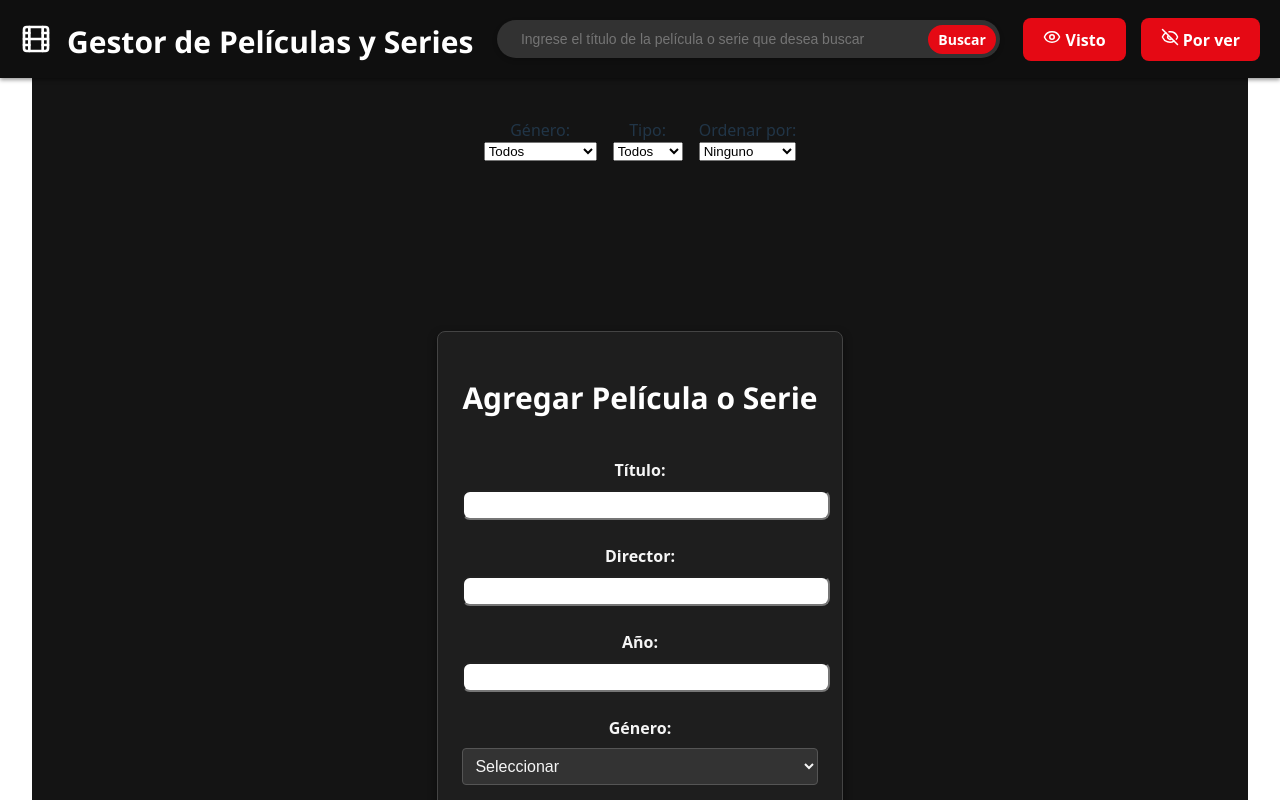
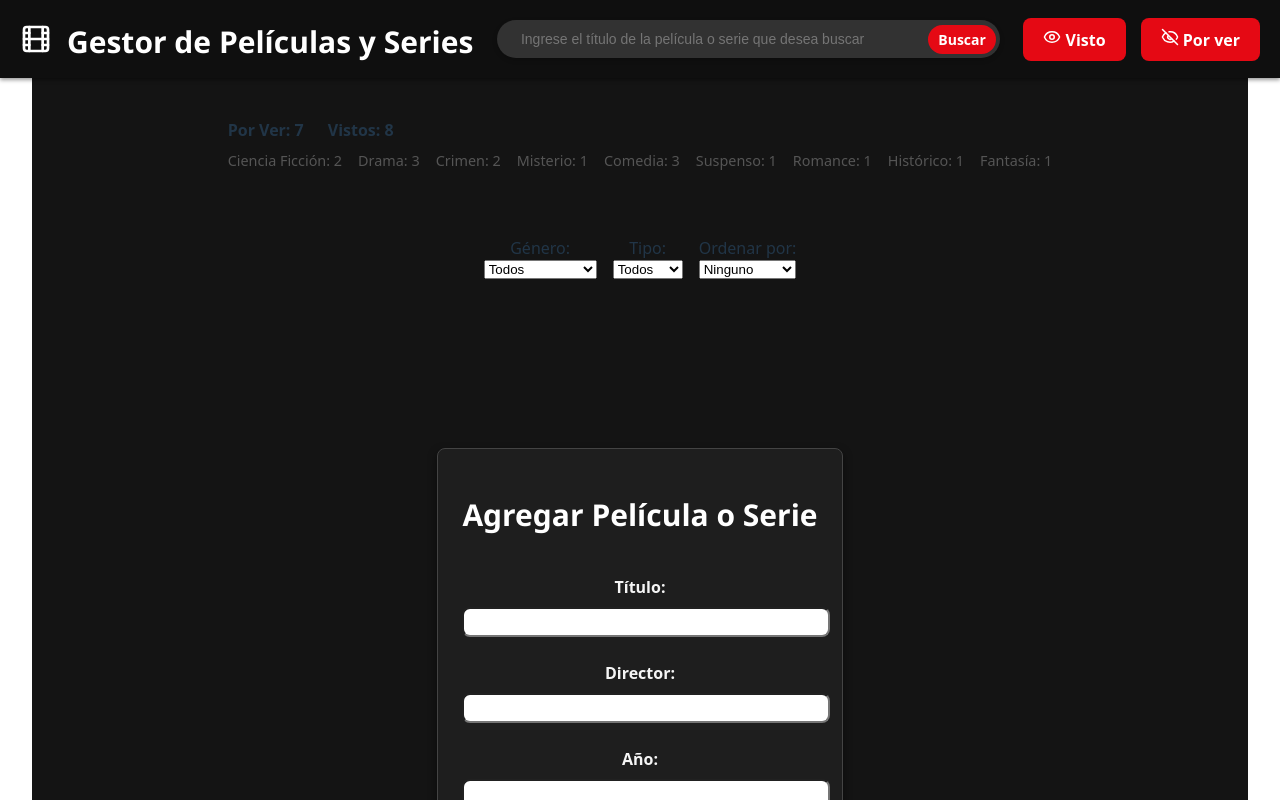
Before and after one commit to userAndres99/gestor-peliculas, a React (Vite) app: page / in a window 1280 px wide. Shown: the top 800 px of the page. Built offline with nearby package versions, Linux system fonts and the light colour scheme.

Commit message:
agrego el contador

```diff
--- /dev/null
+++ b/src/components/Contador/Contador.jsx
@@ -0,0 +1,48 @@
+import React from 'react';
+import styles from './Contador.module.css';
+
+/**
+ *  Cantidad total de ítems "Por Ver" y "Vistos"
+ *  Cantidad de ítems por cada género (todas las listas)
+ */
+const Contador = ({ vistos, porVer }) => {
+
+  const totalVistos = vistos.length;    // cantidad de elementos en la lista vistos
+  const totalPorVer = porVer.length;    // cantidad de elementos en la lista porVer
+
+
+  //Conteo por género de ambas listas concatenadas
+  //creamos una sola lista con los elementos de ambas listas
+  //y luego reducimos esa lista a un objeto con la cantidad de elementos por género
+  const conteoGeneros = [...vistos, ...porVer].reduce((acumulador, item) => {
+
+    //si no existía la clave, arranca en 0, luego suma 1
+    acumulador[item.genero] = (acumulador[item.genero] || 0) + 1;
+
+    return acumulador;
+  }, {});  //objeto vacio como valor inicial
+
+  // Sacamos las claves del objeto conteoGeneros para crear una lista de géneros (las claves son los generos como accion, drama, etc)
+  const listaGeneros = Object.keys(conteoGeneros);
+
+  return (
+    <div className={styles.contador}>
+      <div className={styles.totales}>
+        {/*mostramos la cantidad total de elementos por ver y vistos*/}
+        <span>Por Ver: {totalPorVer}</span>
+        <span>Vistos: {totalVistos}</span>
+      </div>
+
+      <div className={styles.generos}>
+        {/*recorremos Lista y para cada elemento hacemos lo siguiente....*/}
+        {listaGeneros.map(genero => (
+          <span key={genero}>
+            {genero}: {conteoGeneros[genero]}    {/*mostramos el nombre del genero y su conteo*/}
+          </span>
+        ))}
+      </div>
+    </div>
+  );
+};
+
+export default Contador;
--- /dev/null
+++ b/src/components/Contador/Contador.module.css
@@ -0,0 +1,20 @@
+.contador {
+    display: flex;
+    flex-direction: column;
+    gap: 0.5rem;
+    margin: 1rem 0;
+  }
+
+  .totales {
+    display: flex;
+    gap: 1.5rem;
+    font-weight: bold;
+  }
+
+  .generos {
+    display: flex;
+    flex-wrap: wrap;
+    gap: 1rem;
+    font-size: 0.9rem;
+    color: #555;
+  }
--- a/src/pages/Home/Home.jsx
+++ b/src/pages/Home/Home.jsx
@@ -8,6 +8,7 @@ import ListarContenido from '../../components/ListaContenido/ListarContenido';
 import Filtro from '../../components/Filtro/Filtro';
 import contenidoPorDefecto from '../../datos/contenidoPorDefecto';
 import ContenidoEditar from '../../ContenidoEditar/ContenidoEditar';
+import Contador from '../../components/Contador/Contador';
 
 const Home = () => {
 
@@ -171,6 +172,8 @@ const Home = () => {
         buscarContenido={buscarContenido}
       />
 
+      <Contador vistos={vistos} porVer={porVer} />
+
       {/*--------------------------------------- Si hay búsqueda activa, mostrar solo resultados---------------- */}
       {resultado ? (
         Array.isArray(resultado) ? (
```
